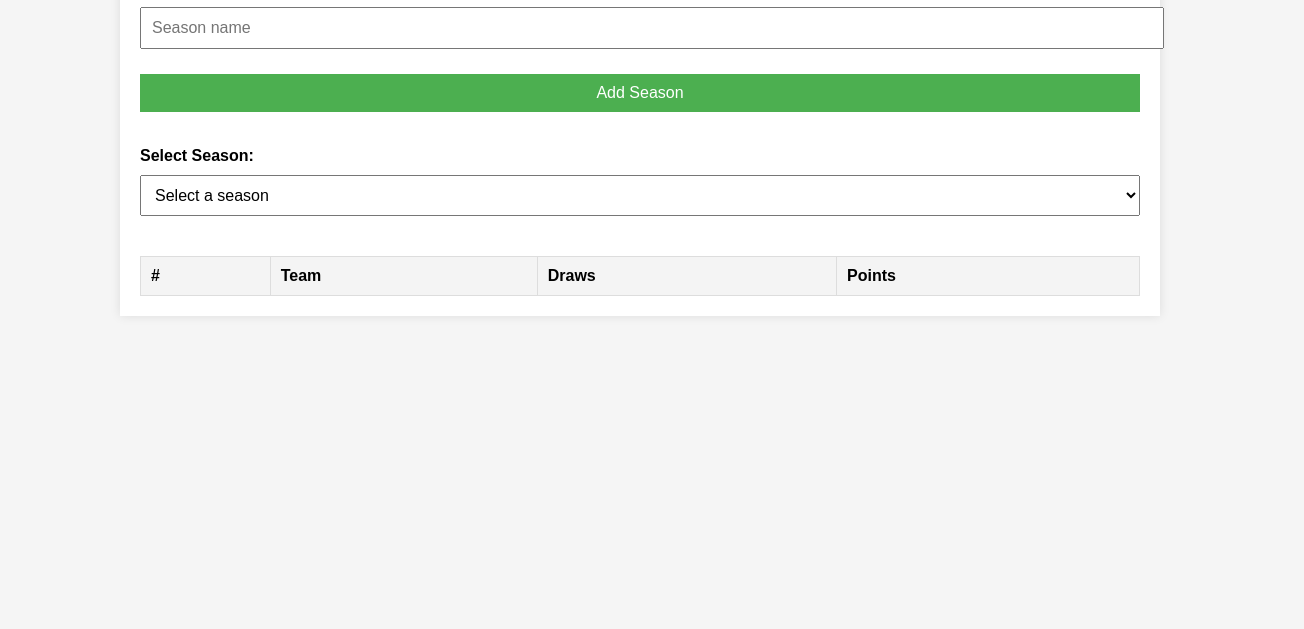
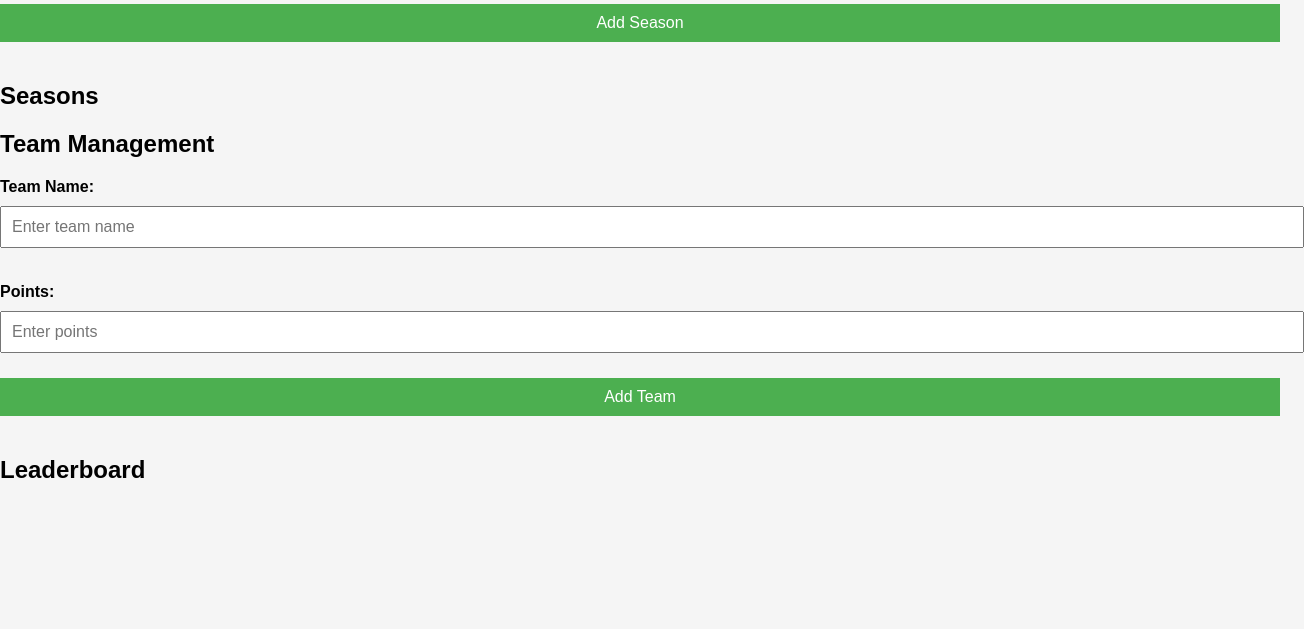
Before and after one commit to Franick/classifica, a plain HTML site: page index.html in a window 1280 px wide. Shown: the part 171-800 px from the top of the page, 1304 px wide, since content can reach past the window. Drawn offline with nearby package versions, Linux system fonts and the light colour scheme.

Commit message:
Update index.html

```diff
--- a/index.html
+++ b/index.html
@@ -3,39 +3,38 @@
 <head>
     <meta charset="UTF-8">
     <meta name="viewport" content="width=device-width, initial-scale=1.0">
-    <title>Leaderboard</title>
+    <title>Team Leaderboard</title>
     <link rel="stylesheet" href="style.css">
 </head>
 <body>
+    <h1>Team Leaderboard</h1>
 
-    <div class="container">
-        <h1>Football League Leaderboard</h1>
-
-        <label for="season-name">Add New Season:</label>
-        <input type="text" id="season-name" placeholder="Season name">
-        <button onclick="addNewSeason()">Add Season</button>
-
-        <label for="seasons-dropdown">Select Season:</label>
-        <select id="seasons-dropdown" onchange="switchSeason()">
-            <option value="">Select a season</option>
-        </select>
-
-        <table id="leaderboard-table">
-            <thead>
-                <tr>
-                    <th>#</th>
-                    <th>Team</th>
-                    <th>Draws</th>
-                    <th>Points</th>
-                </tr>
-            </thead>
-            <tbody>
-                <!-- Teams will be populated here -->
-            </tbody>
-        </table>
+    <!-- Add a new season -->
+    <div>
+        <label for="season-name">Season Name:</label>
+        <input type="text" id="season-name" placeholder="Enter season name">
+        <button onclick="addSeason()">Add Season</button>
     </div>
 
-    <script src="https://cdnjs.cloudflare.com/ajax/libs/Sortable/1.14.0/Sortable.min.js"></script>
+    <h2>Seasons</h2>
+    <ul id="seasons-list">
+        <!-- Seasons will appear here -->
+    </ul>
+
+    <h2>Team Management</h2>
+    <div>
+        <label for="team-name">Team Name:</label>
+        <input type="text" id="team-name" placeholder="Enter team name">
+        <label for="team-points">Points:</label>
+        <input type="number" id="team-points" placeholder="Enter points">
+        <button onclick="addTeam()">Add Team</button>
+    </div>
+
+    <h2>Leaderboard</h2>
+    <ul id="leaderboard">
+        <!-- Leaderboard will be populated here -->
+    </ul>
+
     <script src="script.js"></script>
 </body>
 </html>
```
